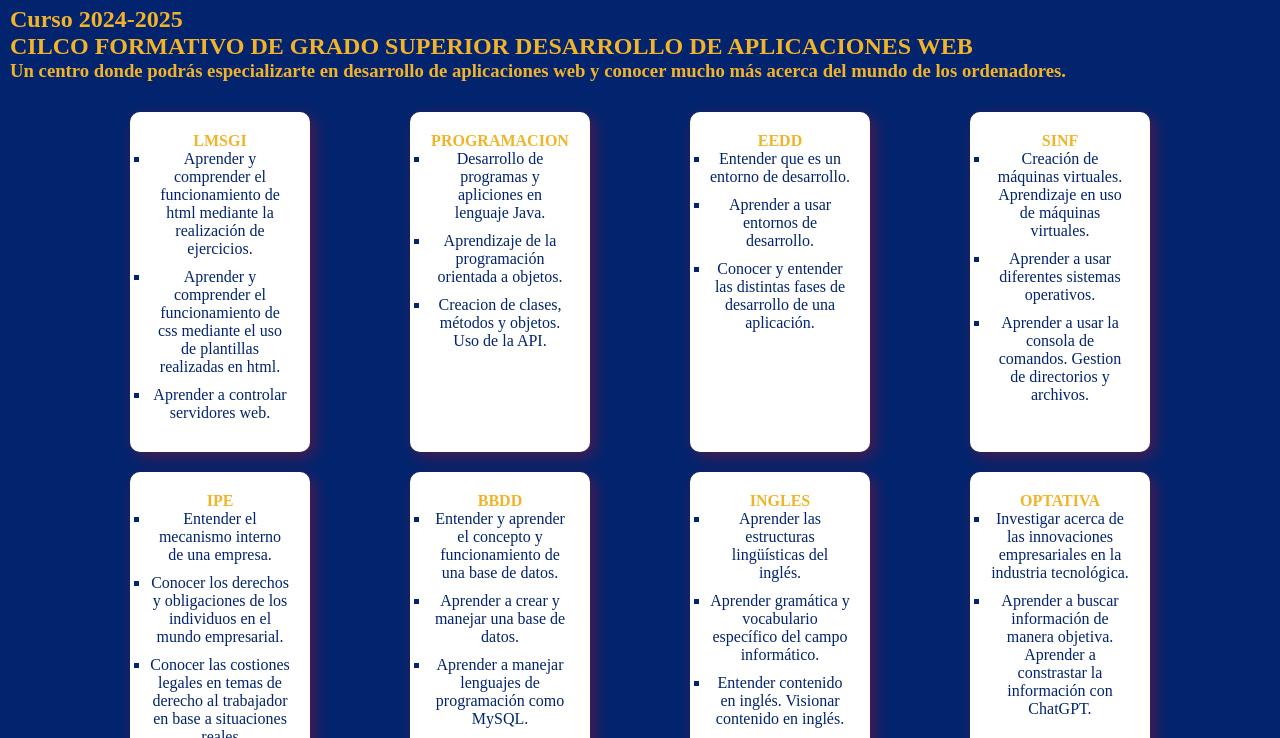
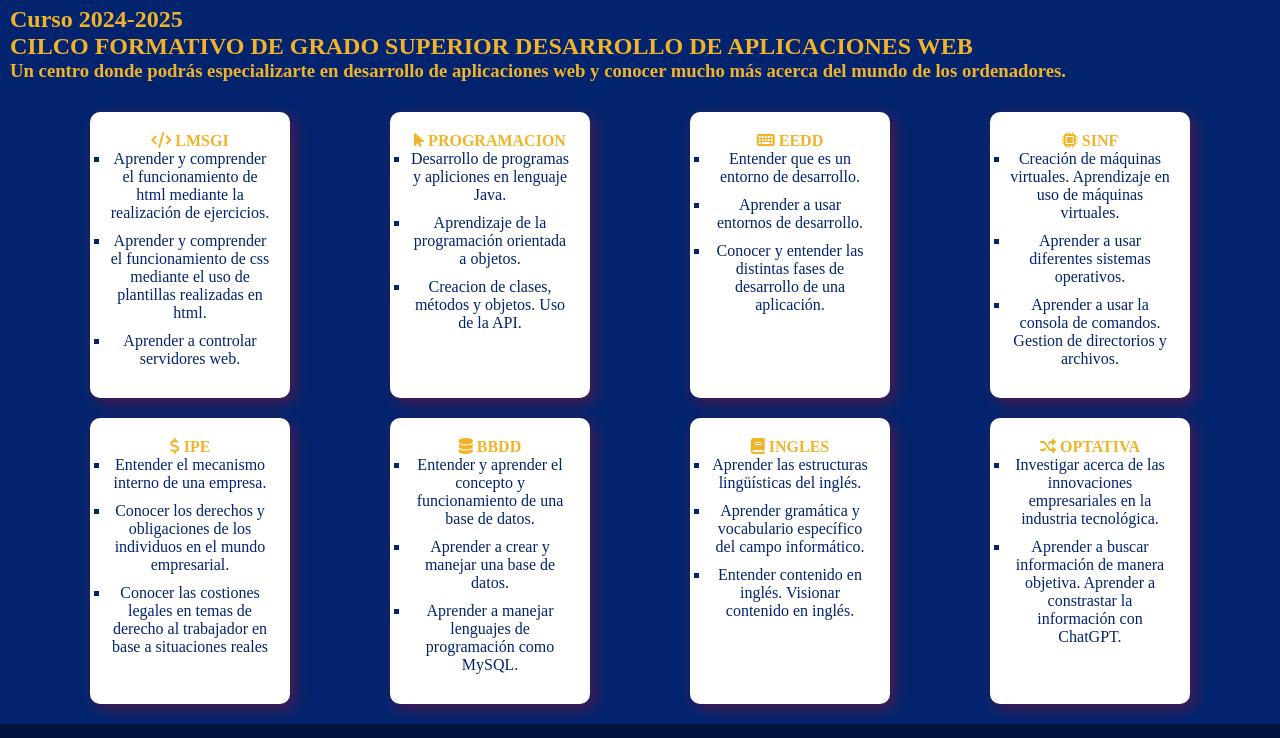
Before and after one commit to SrAllen14/101ProyectoDAW, a plain HTML site: page index.html in a window 1280 px wide. Shown: the part 910-1648 px from the top of the page. Drawn offline with Linux system fonts and the light colour scheme.

Commit message:
Iconos modificados

```diff
--- a/index.html
+++ b/index.html
@@ -32,28 +32,37 @@
     </header>
     <main>
         <div class="contenedor">
-            <div class="caja"><a href="101LMSGIProyectoLMSGI/index.html"><b>LMSGI</b></a>
+
+            <div class="caja">
+                <i class="fa-solid fa-code"></i>
+                <a href="101LMSGIProyectoLMSGI/index.html"><b>LMSGI</b></a>
                 <ul>
                     <li>Aprender y comprender el funcionamiento de html mediante la realización de ejercicios.</li>
                     <li>Aprender y comprender el funcionamiento de css mediante el uso de plantillas realizadas en html.</li>
                     <li>Aprender a controlar servidores web.</li>
                 </ul>
             </div>
-            <div class="caja"><b>PROGRAMACION</b>
+            <div class="caja">
+                <i class="fa-solid fa-arrow-pointer"></i>
+                <b>PROGRAMACION</b>
                 <ul>
                     <li>Desarrollo de programas y apliciones en lenguaje Java.</li>
                     <li>Aprendizaje de la programación orientada a objetos.</li>
                     <li>Creacion de clases, métodos y objetos. Uso de la API.</li>
                 </ul>
             </div>
-            <div class="caja"><b>EEDD</b>
+            <div class="caja">
+                <i class="fa-solid fa-keyboard"></i>
+                <b>EEDD</b>
                 <ul>
                     <li>Entender que es un entorno de desarrollo.</li>
                     <li>Aprender a usar entornos de desarrollo.</li>
                     <li>Conocer y entender las distintas fases de desarrollo de una aplicación.</li>
                 </ul>
             </div>
-            <div class="caja"><b>SINF</b>
+            <div class="caja">
+                <i class="fa-solid fa-microchip"></i>
+                <b>SINF</b>
                 <ul>
                     <li>Creación de máquinas virtuales. Aprendizaje en uso de máquinas virtuales.</li>
                     <li>Aprender a usar diferentes sistemas operativos.</li>
@@ -63,28 +72,36 @@
         </div>
 
         <div class="contenedor">
-            <div class="caja"><b>IPE</b>
+            <div class="caja">
+                <i class="fa-solid fa-dollar-sign"></i>
+                <b>IPE</b>
                 <ul>
                     <li>Entender el mecanismo interno de una empresa.</li>
                     <li>Conocer los derechos y obligaciones de los individuos en el mundo empresarial.</li>
                     <li>Conocer las costiones legales en temas de derecho al trabajador en base a situaciones reales</li>
                 </ul>
             </div>
-            <div class="caja"><b>BBDD</b>
+            <div class="caja">
+                <i class="fa-solid fa-database"></i>
+                <b>BBDD</b>
                 <ul>
                     <li>Entender y aprender el concepto y funcionamiento de una base de datos.</li>
                     <li>Aprender a crear y manejar una base de datos.</li>
                     <li>Aprender a manejar lenguajes de programación como MySQL.</li>
                 </ul>
             </div>
-            <div class="caja"><b>INGLES</b>
+            <div class="caja">
+                <i class="fa-solid fa-book"></i>
+                <b>INGLES</b>
                 <ul>
                     <li>Aprender las estructuras lingüísticas del inglés.</li>
                     <li>Aprender gramática y vocabulario específico del campo informático.</li>
                     <li>Entender contenido en inglés. Visionar contenido en inglés.</li>
                 </ul>
             </div>
-            <div class="caja"><b>OPTATIVA</b>
+            <div class="caja">
+                <i class="fa-solid fa-shuffle"></i>
+                <b>OPTATIVA</b>
                 <ul>
                     <li>Investigar acerca de las innovaciones empresariales en la industria tecnológica.</li>
                     <li>Aprender a buscar información de manera objetiva. Aprender a constrastar la información con ChatGPT.</li>
@@ -93,7 +110,7 @@
         </div>
     </main>
     <footer>
-        <a href="https://github.com/SrAllen14" target="_blank"><i class="fa-solid fa-github"></i></a>
+        <a href="https://github.com/SrAllen14" target="_blank"><i class="fa-brands fa-github"></i></a>
         <a href="https://centroarete.org/" target="_blank"><i class="fa-solid fa-house"></i></a>
         <a href="/feed/rss.xml" target="_blank"><i class="fa-solid fa-rss"></i></a>
         <a href="https://validator.w3.org/check?uri=https://daw101.ieslossauces.es" target="_blank"><img src="webroot/media/imagenes/w3c.png" alt="Validado por W3C" width="40" height="20"></a>
--- a/webroot/css/estilos.css
+++ b/webroot/css/estilos.css
@@ -19,7 +19,7 @@ body{
 }
 
 .caja {
-    width: 140px;
+    width: 160px;
     padding: 20px;
     text-align: center;
     align-items: center;
```
